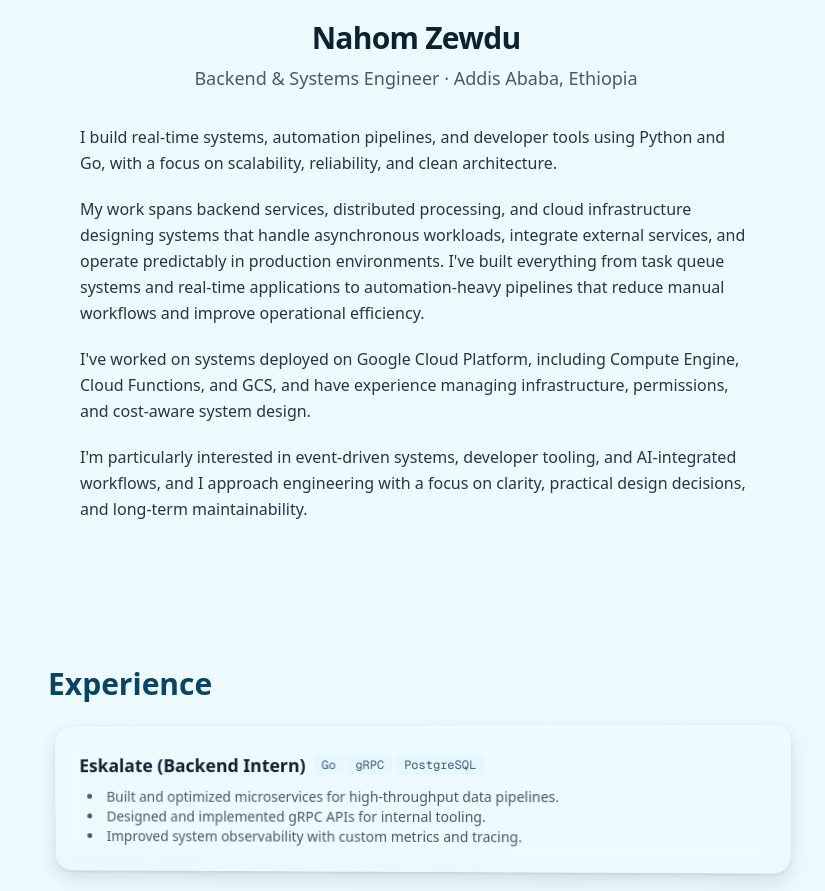
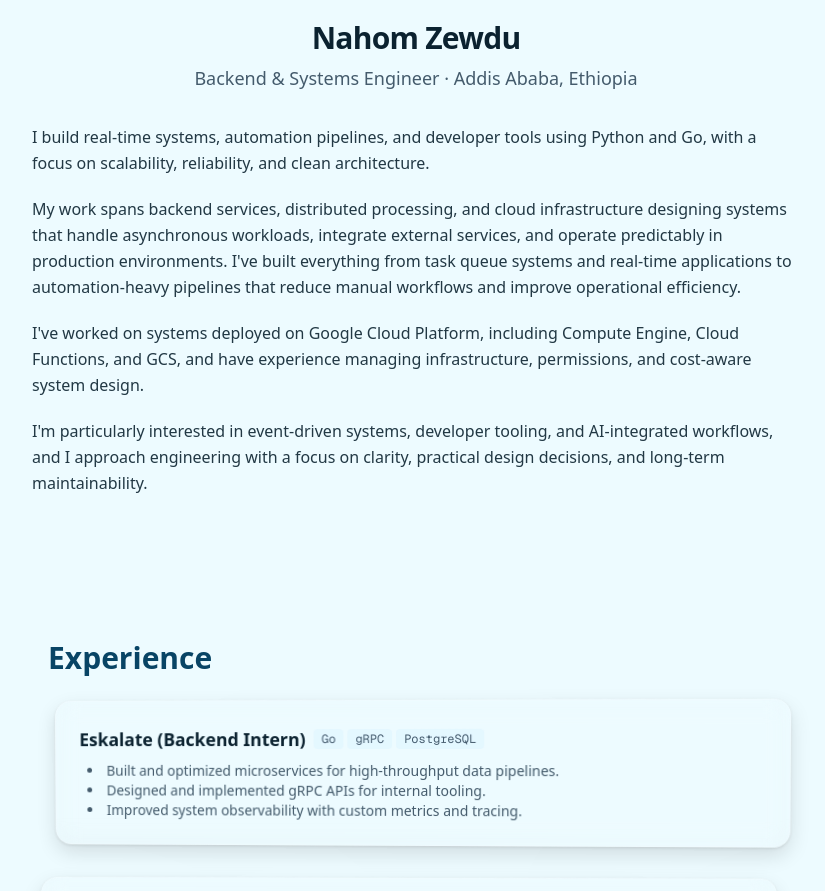
Before and after one commit to nahom-zewdu/my-portfolio, a Next.js app: page / in a window 1280 px wide. Shown: the part 1720-2611 px from the top of the page, without its empty margins (224-1049 px from the left). Built offline with nearby package versions, Linux system fonts and the light colour scheme.

Commit message:
style(about): increase max width of AboutSection for improved layout and readability

```diff
--- a/src/components/AboutSection.tsx
+++ b/src/components/AboutSection.tsx
@@ -18,7 +18,7 @@
 
       {/* Body: left-aligned narrative */}
       <motion.div
-        className="max-w-2xl mx-auto mt-8"
+        className="max-w-3xl mx-auto mt-8"
         initial={{ opacity: 0, y: 20 }}
         whileInView={{ opacity: 1, y: 0 }}
         transition={{ duration: 0.5, delay: 0.1 }}
```
